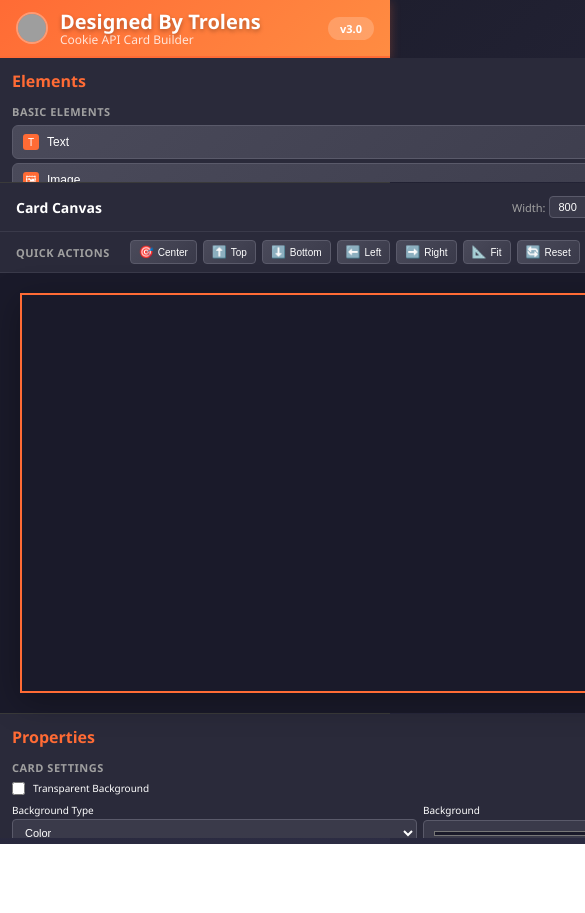
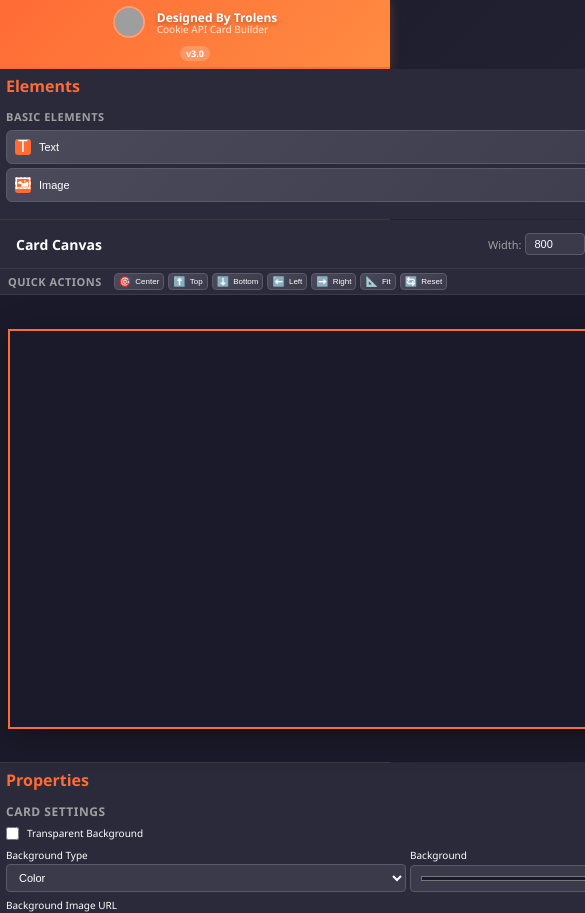
Before and after one commit to TrolensDesign/CardBuilder-cookie-api, a plain HTML site: page cookie-apiCardbuilder/cookie-apiCardbuilder.html in a window 390 px wide. Shown: the top 913 px of the page, 585 px wide, since content can reach past the window. Before the commit the page ends 844 px from the top, so only its background shows below. Drawn offline with Linux system fonts and the light colour scheme; grey boxes are pictures that could not be loaded.

Commit message:
Make website fully mobile-friendly
 Mobile-First Responsive Design:
- Added comprehensive media queries for all screen sizes
- Optimized layout for tablets (768px), mobile (480px), and small devices
- Improved grid layout for mobile: single column with stacked panels
- Enhanced canvas container with proper mobile dimensions

 Mobile Optimizations:
- Responsive header with smaller fonts and better spacing
- Optimized panel heights for mobile viewing
- Improved quick actions layout with better touch targets
- Enhanced property panels with mobile-friendly input sizing
- Better canvas scaling and positioning for mobile screens

 Touch Device Enhancements:
- Added touch event support for drag and drop functionality
- Improved touch targets (44px minimum for accessibility)
- Enhanced touch feedback with scale animations
- Prevented scrolling during drag operations on mobile
- Added mobile device detection and auto-zoom adjustment

 Visual Improvements:
- Better font scaling across all device sizes
- Improved button and input sizing for touch devices
- Enhanced landscape orientation support
- Optimized modal dialogs for mobile screens
- Better spacing and padding for small screens

 Technical Enhancements:
- Mobile device detection with automatic zoom adjustment
- Enhanced drag functionality with touch event support
- Improved event handling for both mouse and touch
- Better memory management for mobile devices
- Optimized performance for touch interactions

The Cookie API Card Builder now works seamlessly on all devices from desktop to mobile phones!

```diff
--- a/cookie-apiCardbuilder/cookie-apiCardbuilder.html
+++ b/cookie-apiCardbuilder/cookie-apiCardbuilder.html
@@ -742,7 +742,7 @@
             text-decoration: underline;
         }
 
-        /* Responsive */
+        /* Mobile-First Responsive Design */
         @media (max-width: 1200px) {
             .container {
                 grid-template-columns: 200px 1fr 240px;
@@ -753,10 +753,16 @@
             .container {
                 grid-template-columns: 1fr;
                 grid-template-rows: auto 1fr auto;
+                height: 100vh;
             }
 
             .left-panel, .right-panel {
-                max-height: 150px;
+                max-height: 200px;
+                overflow-y: auto;
+            }
+
+            .canvas-container {
+                min-height: 300px;
             }
 
             .trolens-header {
@@ -779,6 +785,184 @@
             .modal-content {
                 width: 95%;
                 max-height: 90vh;
+            }
+        }
+
+        /* Mobile Optimizations */
+        @media (max-width: 768px) {
+            .trolens-header {
+                padding: 8px 16px;
+                flex-direction: column;
+                gap: 8px;
+            }
+
+            .trolens-brand {
+                font-size: 14px;
+            }
+
+            .trolens-tagline {
+                font-size: 12px;
+            }
+
+            .version-badge {
+                font-size: 10px;
+                padding: 2px 8px;
+            }
+
+            .container {
+                grid-template-rows: auto 1fr auto;
+                height: 100vh;
+            }
+
+            .left-panel, .right-panel {
+                max-height: 180px;
+                padding: 8px;
+            }
+
+            .canvas-container {
+                min-height: 250px;
+                padding: 10px;
+            }
+
+            .canvas {
+                max-width: 100%;
+                max-height: 100%;
+            }
+
+            .quick-actions {
+                padding: 6px 12px;
+                flex-wrap: wrap;
+                gap: 4px;
+            }
+
+            .quick-actions-buttons {
+                gap: 4px;
+            }
+
+            .quick-action-btn {
+                padding: 3px 6px;
+                font-size: 9px;
+            }
+
+            .quick-action-btn span {
+                font-size: 10px;
+            }
+        }
+
+        /* Small Mobile Devices */
+        @media (max-width: 480px) {
+            .trolens-header {
+                padding: 6px 12px;
+            }
+
+            .trolens-brand {
+                font-size: 12px;
+            }
+
+            .trolens-tagline {
+                font-size: 10px;
+            }
+
+            .version-badge {
+                font-size: 9px;
+                padding: 1px 6px;
+            }
+
+            .left-panel, .right-panel {
+                max-height: 150px;
+                padding: 6px;
+            }
+
+            .canvas-container {
+                min-height: 200px;
+                padding: 8px;
+            }
+
+            .element-btn {
+                padding: 8px;
+                font-size: 11px;
+            }
+
+            .element-icon {
+                font-size: 16px;
+            }
+
+            .property-group h3 {
+                font-size: 12px;
+            }
+
+            .property-row {
+                flex-direction: column;
+                gap: 4px;
+            }
+
+            .property-row > div {
+                width: 100%;
+            }
+
+            input, select, textarea {
+                font-size: 14px;
+                padding: 6px 8px;
+            }
+
+            .quick-actions {
+                padding: 4px 8px;
+            }
+
+            .quick-action-btn {
+                padding: 2px 4px;
+                font-size: 8px;
+            }
+        }
+
+        /* Touch Device Optimizations */
+        @media (hover: none) and (pointer: coarse) {
+            .element-btn:hover {
+                transform: none;
+                box-shadow: none;
+            }
+
+            .quick-action-btn:hover {
+                transform: none;
+                box-shadow: none;
+            }
+
+            .quick-action-btn:active {
+                transform: scale(0.95);
+            }
+
+            .element-btn:active {
+                transform: scale(0.95);
+            }
+
+            /* Larger touch targets */
+            .element-btn {
+                min-height: 44px;
+                min-width: 44px;
+            }
+
+            .quick-action-btn {
+                min-height: 36px;
+                min-width: 36px;
+            }
+
+            input, select, textarea {
+                min-height: 44px;
+            }
+        }
+
+        /* Landscape Mobile */
+        @media (max-width: 900px) and (orientation: landscape) {
+            .container {
+                grid-template-rows: auto 1fr auto;
+            }
+
+            .left-panel, .right-panel {
+                max-height: 120px;
+            }
+
+            .canvas-container {
+                min-height: 200px;
             }
         }
     </style>
@@ -2089,24 +2273,43 @@
         window.addEventListener('blur', cleanupDragListeners);
         window.addEventListener('beforeunload', cleanupDragListeners);
 
+        // Mobile touch optimizations
+        function isMobileDevice() {
+            return /Android|webOS|iPhone|iPad|iPod|BlackBerry|IEMobile|Opera Mini/i.test(navigator.userAgent) ||
+                   (navigator.maxTouchPoints && navigator.maxTouchPoints > 1);
+        }
+
+        // Adjust canvas zoom for mobile
+        if (isMobileDevice()) {
+            const canvasZoom = document.getElementById('canvas-zoom');
+            if (canvasZoom) {
+                canvasZoom.value = '0.5'; // Default to 50% zoom on mobile
+                updateCanvas();
+            }
+        }
+
         // Start drag
         function startDrag(id, e) {
             const element = elements.find(el => el.id === id);
             if (!element) return;
 
-            const startX = e.clientX;
-            const startY = e.clientY;
+            // Handle both mouse and touch events
+            const startX = e.clientX || (e.touches && e.touches[0].clientX);
+            const startY = e.clientY || (e.touches && e.touches[0].clientY);
             const startElementX = element.x;
             const startElementY = element.y;
             const zoom = parseFloat(document.getElementById('canvas-zoom').value);
 
-            // Prevent default to avoid text selection
+            // Prevent default to avoid text selection and scrolling
             e.preventDefault();
 
             function onMouseMove(e) {
                 e.preventDefault();
-                const deltaX = (e.clientX - startX) / zoom;
-                const deltaY = (e.clientY - startY) / zoom;
+                // Handle both mouse and touch events
+                const currentX = e.clientX || (e.touches && e.touches[0].clientX);
+                const currentY = e.clientY || (e.touches && e.touches[0].clientY);
+                const deltaX = (currentX - startX) / zoom;
+                const deltaY = (currentY - startY) / zoom;
                 element.x = startElementX + deltaX;
                 element.y = startElementY + deltaY;
                 updateCanvas();
@@ -2122,6 +2325,11 @@
                 // Also remove any potential touch events
                 document.removeEventListener('touchmove', onMouseMove);
                 document.removeEventListener('touchend', onMouseUp);
+
+                // Restore scrolling on mobile
+                if (isMobileDevice()) {
+                    document.body.style.overflow = '';
+                }
             }
 
             // Add event listeners with passive: false to allow preventDefault
@@ -2131,6 +2339,11 @@
             // Also handle touch events for mobile
             document.addEventListener('touchmove', onMouseMove, { passive: false });
             document.addEventListener('touchend', onMouseUp, { passive: false });
+
+            // Prevent scrolling on mobile during drag
+            if (isMobileDevice()) {
+                document.body.style.overflow = 'hidden';
+            }
         }
 
         // Start resize
```
